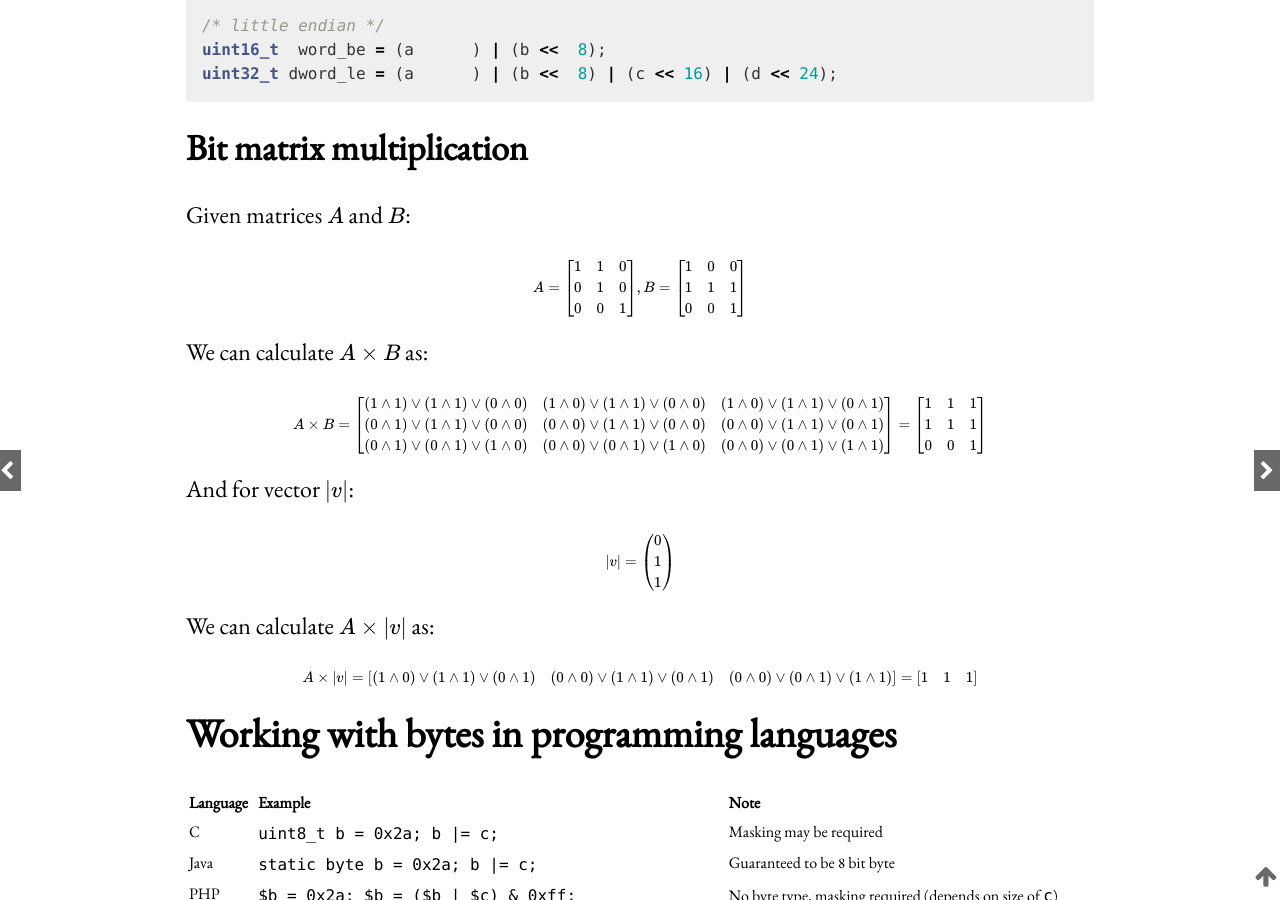
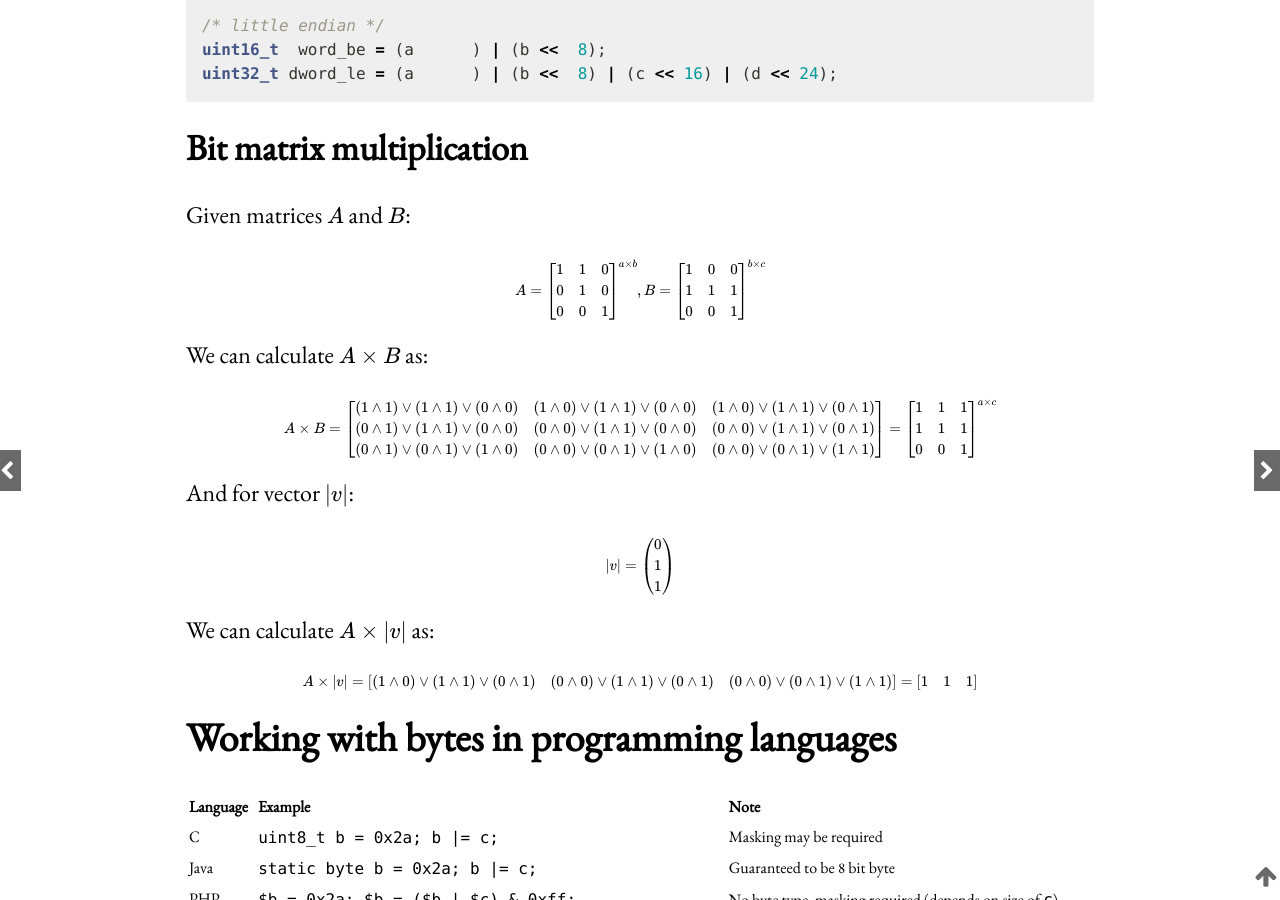
Before and after one commit to tehmaze/tehmaze.github.io, a Jekyll site: the page built from _posts/cheatsheet/2016-01-12-bits.md, in a window 1280 px wide and 900 px high, scrolled down 3229 px. Built offline with Jekyll 4.4.1, drawn with Linux system fonts in a browser that asks for light colours; nearby versions of some CDN libraries; formulas are drawn with MathJax 3; comment, search, counter and statistics services are not loaded.

Commit message:
Added matrix size notations

```diff
--- a/_posts/cheatsheet/2016-01-12-bits.md
+++ b/_posts/cheatsheet/2016-01-12-bits.md
@@ -132,12 +132,12 @@ A = \begin{bmatrix}
 1 & 1 & 0 \\
 0 & 1 & 0 \\
 0 & 0 & 1
-\end{bmatrix},
+\end{bmatrix}^{a \times b},
 B = \begin{bmatrix}
 1 & 0 & 0 \\
 1 & 1 & 1 \\
 0 & 0 & 1
-\end{bmatrix}
+\end{bmatrix}^{b \times c}
 $$
 
 We can calculate $$ A \times B $$ as:
@@ -157,7 +157,7 @@ A \times B = \begin{bmatrix}
 1 & 1 & 1 \\
 1 & 1 & 1 \\
 0 & 0 & 1
-\end{bmatrix}
+\end{bmatrix}^{a \times c}
 $$
 
 And for vector $$ \lvert v \rvert $$:
```
